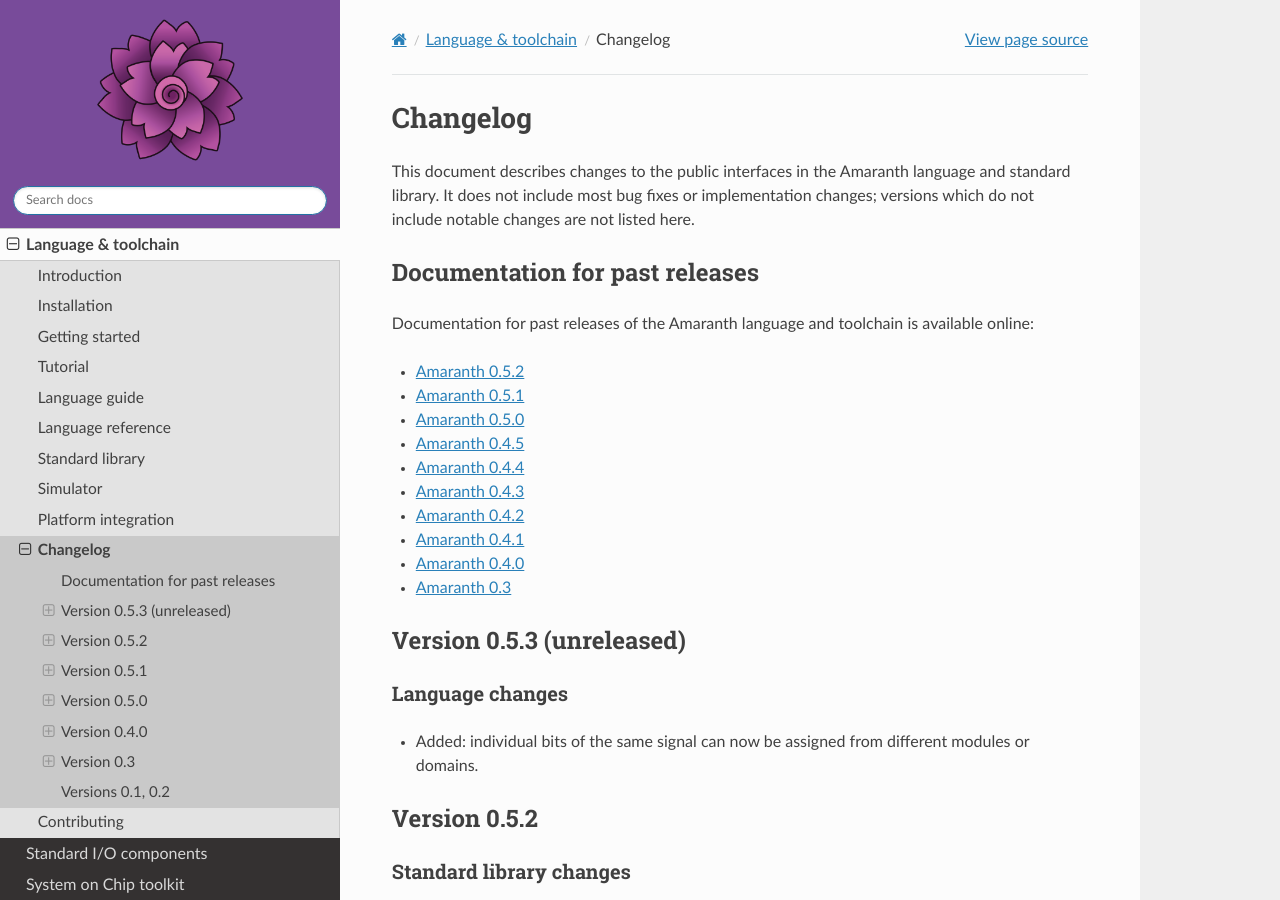
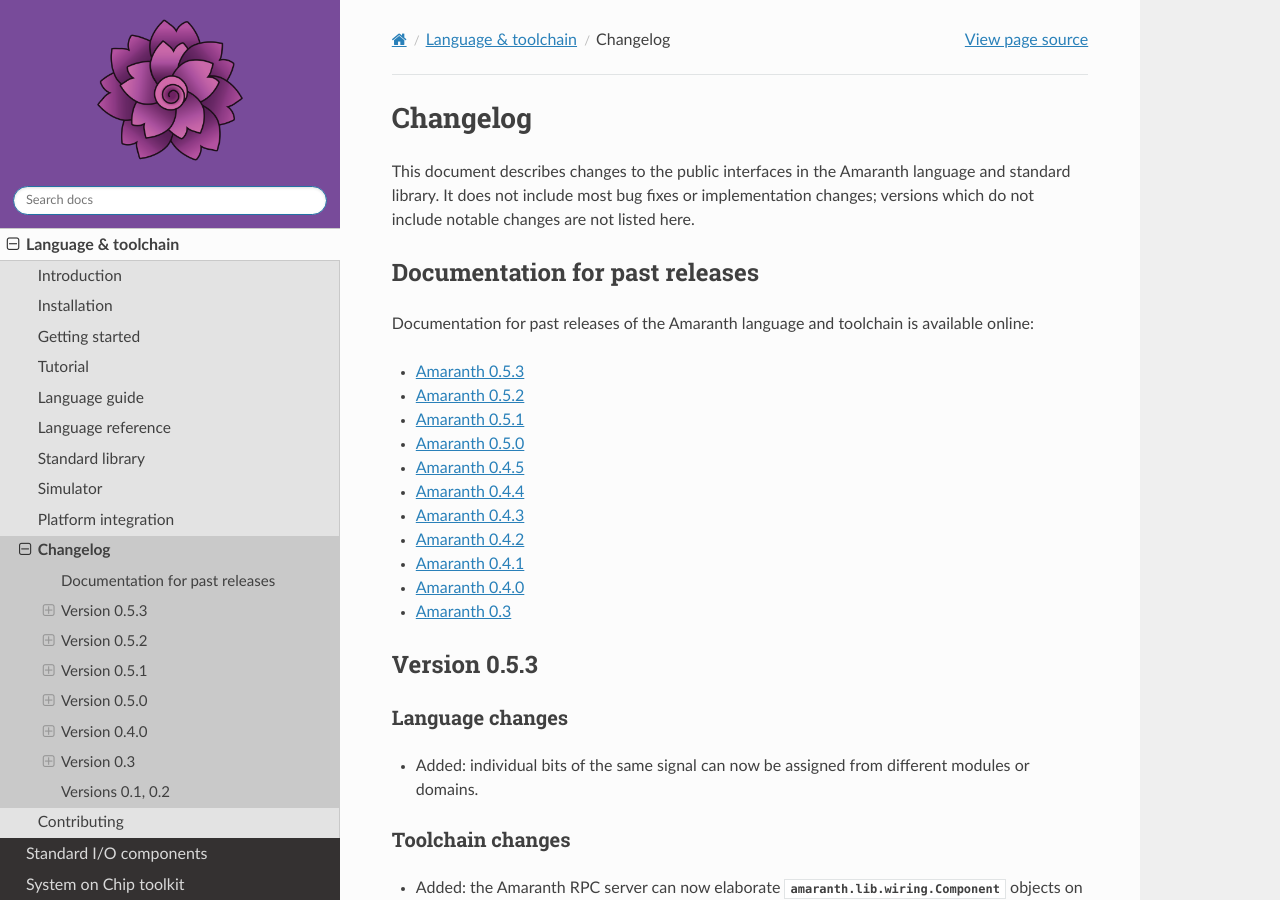
Before and after one commit to amaranth-lang/amaranth, a Sphinx documentation site: the page built from docs/changes.rst, in a window 1280 px wide and 900 px high. Built offline with Sphinx 7.4.7 and the Read the Docs theme 2.0.0, drawn with Linux system fonts in a browser that asks for light colours; pages that are not in the unit, such as notebooks, are missing from menus; the version number could not be read and is left out.

Commit message:
rpc: add support for `wiring.Component`.
Do not infer the ports from the publicly accessible wires, but instead
delegate finding the ports to the `rtlil.convert` function.

```diff
--- a/docs/changes.rst
+++ b/docs/changes.rst
@@ -9,6 +9,7 @@
 
 Documentation for past releases of the Amaranth language and toolchain is available online:
 
+* `Amaranth 0.5.3 <https://amaranth-lang.org/docs/amaranth/v0.5.3/>`_
 * `Amaranth 0.5.2 <https://amaranth-lang.org/docs/amaranth/v0.5.2/>`_
 * `Amaranth 0.5.1 <https://amaranth-lang.org/docs/amaranth/v0.5.1/>`_
 * `Amaranth 0.5.0 <https://amaranth-lang.org/docs/amaranth/v0.5.0/>`_
@@ -21,14 +22,20 @@
 * `Amaranth 0.3 <https://amaranth-lang.org/docs/amaranth/v0.3/>`_
 
 
-Version 0.5.3 (unreleased)
-==========================
+Version 0.5.3
+=============
 
 
 Language changes
 ----------------
 
 * Added: individual bits of the same signal can now be assigned from different modules or domains.
+
+
+Toolchain changes
+-----------------
+
+* Added: the Amaranth RPC server can now elaborate :class:`amaranth.lib.wiring.Component` objects on demand.
 
 
 Version 0.5.2
--- a/pyproject.toml
+++ b/pyproject.toml
@@ -81,7 +81,8 @@
   "sphinx-autobuild",
 ]
 examples = [
-  "amaranth-boards @ git+https://github.com/amaranth-lang/amaranth-boards.git"
+  # pin to last commit with py3.8 support
+  "amaranth-boards @ git+https://github.com/amaranth-lang/amaranth-boards.git@19b97324ecf9111c5d16377af79f82aad761c476"
 ]
 
 [tool.pdm.scripts]
```
Also changed, not shown: 2 other files.
